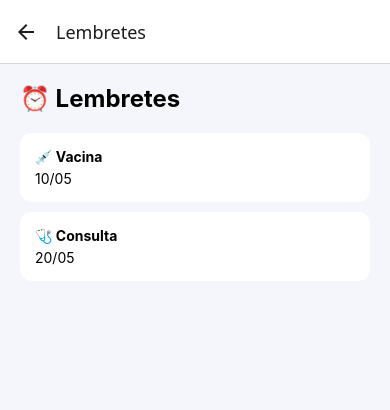
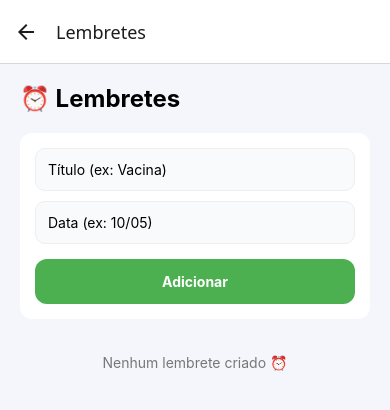
Before and after one commit to Challenge-CLYVO/React-Native, a React Native app: screen /Lembretes in a window 390 px wide. Shown: the top 410 px of the page. Built offline with nearby package versions, Linux system fonts and the light colour scheme.

Commit message:
feat: reminder history

```diff
--- a/src/screens/Lembretes.js
+++ b/src/screens/Lembretes.js
@@ -1,28 +1,176 @@
-import { View, Text, StyleSheet } from 'react-native';
+import { View,Text,StyleSheet,TextInput,TouchableOpacity,FlatList,Alert,KeyboardAvoidingView,Platform } from 'react-native';
+import { useState, useCallback } from 'react';
+import { useFocusEffect } from '@react-navigation/native';
+import { salvarLembretes, buscarLembretes } from '../services/lembretesStorage';
 
 export default function LembretesScreen() {
+  const [titulo, setTitulo] = useState('');
+  const [data, setData] = useState('');
+  const [lembretes, setLembretes] = useState([]);
+
+  const carregarLembretes = async () => {
+    const dados = await buscarLembretes();
+    setLembretes(dados);
+  };
+
+  useFocusEffect(
+    useCallback(() => {
+      carregarLembretes();
+    }, [])
+  );
+
+  const adicionarLembrete = async () => {
+    try {
+      if (!titulo || !data) {
+        Alert.alert('Erro', 'Preencha todos os campos');
+        return;
+      }
+
+      const novo = {
+        id: Date.now().toString() + Math.random().toString(), // 🔥 ID seguro
+        titulo,
+        data
+      };
+
+      const novaLista = [...lembretes, novo];
+
+      setLembretes(novaLista);
+      await salvarLembretes(novaLista);
+
+      Alert.alert('Sucesso', 'Lembrete adicionado!');
+
+      setTitulo('');
+      setData('');
+    } catch (e) {
+      console.log('ERRO:', e);
+    }
+  };
+
+  const removerLembrete = (id) => {
+    Alert.alert('Remover', 'Deseja excluir?', [
+      { text: 'Cancelar' },
+      {
+        text: 'Excluir',
+        style: 'destructive',
+        onPress: async () => {
+          const novaLista = lembretes.filter(l => l.id !== id);
+          setLembretes(novaLista);
+          await salvarLembretes(novaLista);
+        }
+      }
+    ]);
+  };
+
   return (
+    <KeyboardAvoidingView
+      style={{ flex: 1 }}
+      behavior={Platform.OS === 'ios' ? 'padding' : undefined}
+    >
       <View style={styles.container}>
         <Text style={styles.title}>⏰ Lembretes</Text>
 
-      <View style={styles.card}>
-        <Text style={styles.cardTitle}>💉 Vacina</Text>
-        <Text>10/05</Text>
+        {/* FORM CARD */}
+        <View style={styles.formCard}>
+          <TextInput
+            placeholder="Título (ex: Vacina)"
+            value={titulo}
+            onChangeText={setTitulo}
+            style={styles.input}
+          />
+
+          <TextInput
+            placeholder="Data (ex: 10/05)"
+            value={data}
+            onChangeText={setData}
+            style={styles.input}
+          />
+
+          <TouchableOpacity style={styles.button} onPress={adicionarLembrete}>
+            <Text style={styles.buttonText}>Adicionar</Text>
+          </TouchableOpacity>
         </View>
 
+        {/* LISTA */}
+        <FlatList
+          data={lembretes}
+          keyExtractor={(item) => item.id}
+          showsVerticalScrollIndicator={false}
+          contentContainerStyle={{ paddingBottom: 20 }}
+          initialNumToRender={5}
+
+          ListEmptyComponent={
+            <Text style={styles.empty}>
+              Nenhum lembrete criado ⏰
+            </Text>
+          }
+
+          renderItem={({ item }) => (
             <View style={styles.card}>
-        <Text style={styles.cardTitle}>🩺 Consulta</Text>
-        <Text>20/05</Text>
+              <View style={{ flex: 1 }}>
+                <Text style={styles.cardTitle}>{item.titulo}</Text>
+                <Text style={styles.date}>{item.data}</Text>
               </View>
+
+              <TouchableOpacity
+                style={styles.deleteButton}
+                onPress={() => removerLembrete(item.id)}
+              >
+                <Text style={styles.deleteText}>🗑️</Text>
+              </TouchableOpacity>
             </View>
+          )}
+        />
+      </View>
+    </KeyboardAvoidingView>
   );
 }
 
 const styles = StyleSheet.create({
-  container: { flex: 1, backgroundColor: '#f4f6fb', padding: 20 },
-  title: { fontSize: 24, fontWeight: 'bold', marginBottom: 20 },
+  container: {
+    flex: 1,
+    backgroundColor: '#f4f6fb',
+    padding: 20
+  },
+
+  title: {
+    fontSize: 24,
+    fontWeight: 'bold',
+    marginBottom: 20
+  },
+
+  formCard: {
+    backgroundColor: '#fff',
+    padding: 15,
+    borderRadius: 12,
+    marginBottom: 15,
+    elevation: 3
+  },
+
+  input: {
+    backgroundColor: '#f9fafc',
+    padding: 12,
+    borderRadius: 10,
+    marginBottom: 10,
+    borderWidth: 1,
+    borderColor: '#eee'
+  },
+
+  button: {
+    backgroundColor: '#4caf50',
+    padding: 14,
+    borderRadius: 12,
+    alignItems: 'center',
+    marginTop: 5
+  },
+
+  buttonText: {
+    color: '#fff',
+    fontWeight: 'bold'
+  },
 
   card: {
+    flexDirection: 'row',
+    alignItems: 'center',
     backgroundColor: '#fff',
     padding: 15,
     borderRadius: 12,
@@ -32,6 +180,25 @@ const styles = StyleSheet.create({
 
   cardTitle: {
     fontWeight: 'bold',
-    marginBottom: 5
+    fontSize: 16
+  },
+
+  date: {
+    color: '#666',
+    marginTop: 2
+  },
+
+  deleteButton: {
+    padding: 8
+  },
+
+  deleteText: {
+    fontSize: 18
+  },
+
+  empty: {
+    textAlign: 'center',
+    color: '#777',
+    marginTop: 20
   }
 });
--- /dev/null
+++ b/src/services/lembretesStorage.js
@@ -0,0 +1,12 @@
+import AsyncStorage from '@react-native-async-storage/async-storage';
+
+const KEY = 'LEMBRETES';
+
+export const salvarLembretes = async (lembretes) => {
+  await AsyncStorage.setItem(KEY, JSON.stringify(lembretes));
+};
+
+export const buscarLembretes = async () => {
+  const data = await AsyncStorage.getItem(KEY);
+  return data ? JSON.parse(data) : [];
+};
```
Lines whose indentation alone changed are shown as unchanged.
